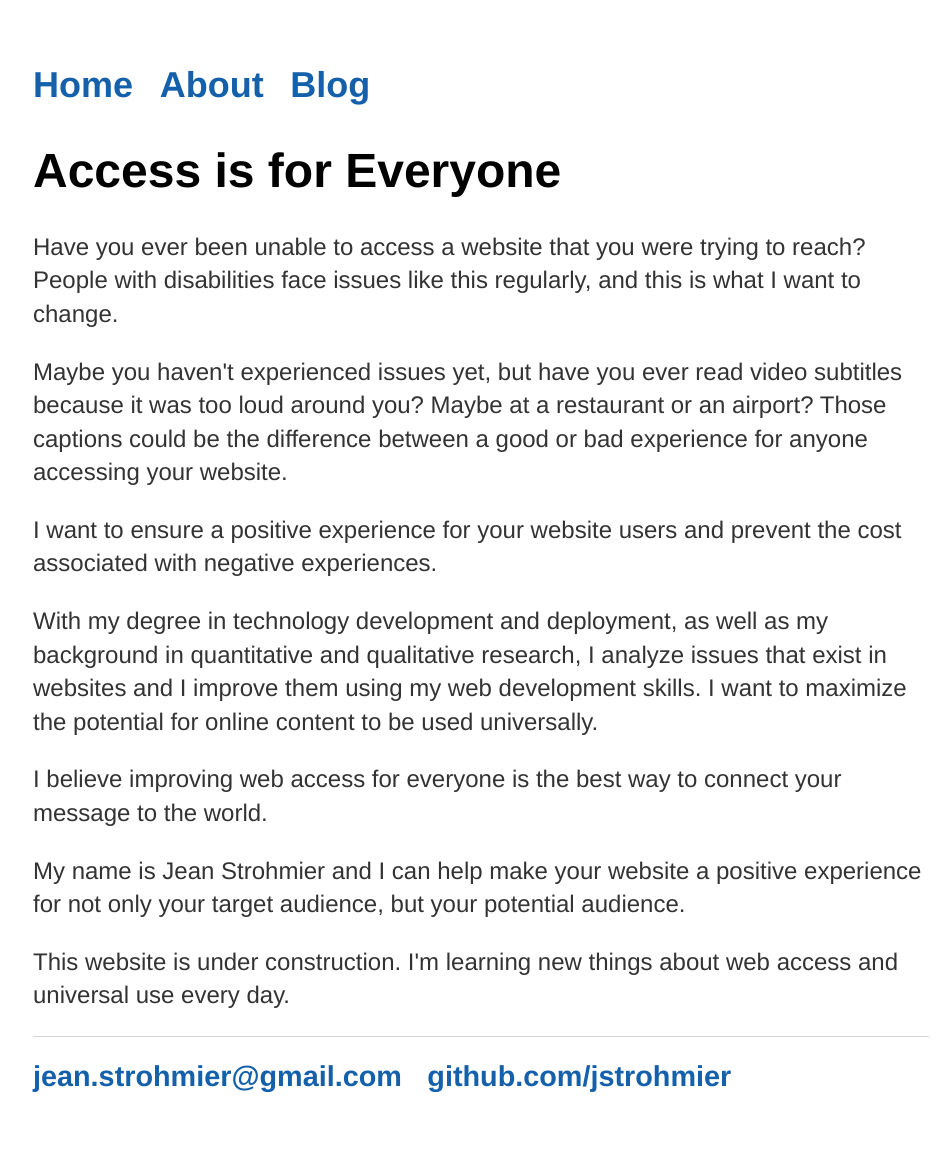
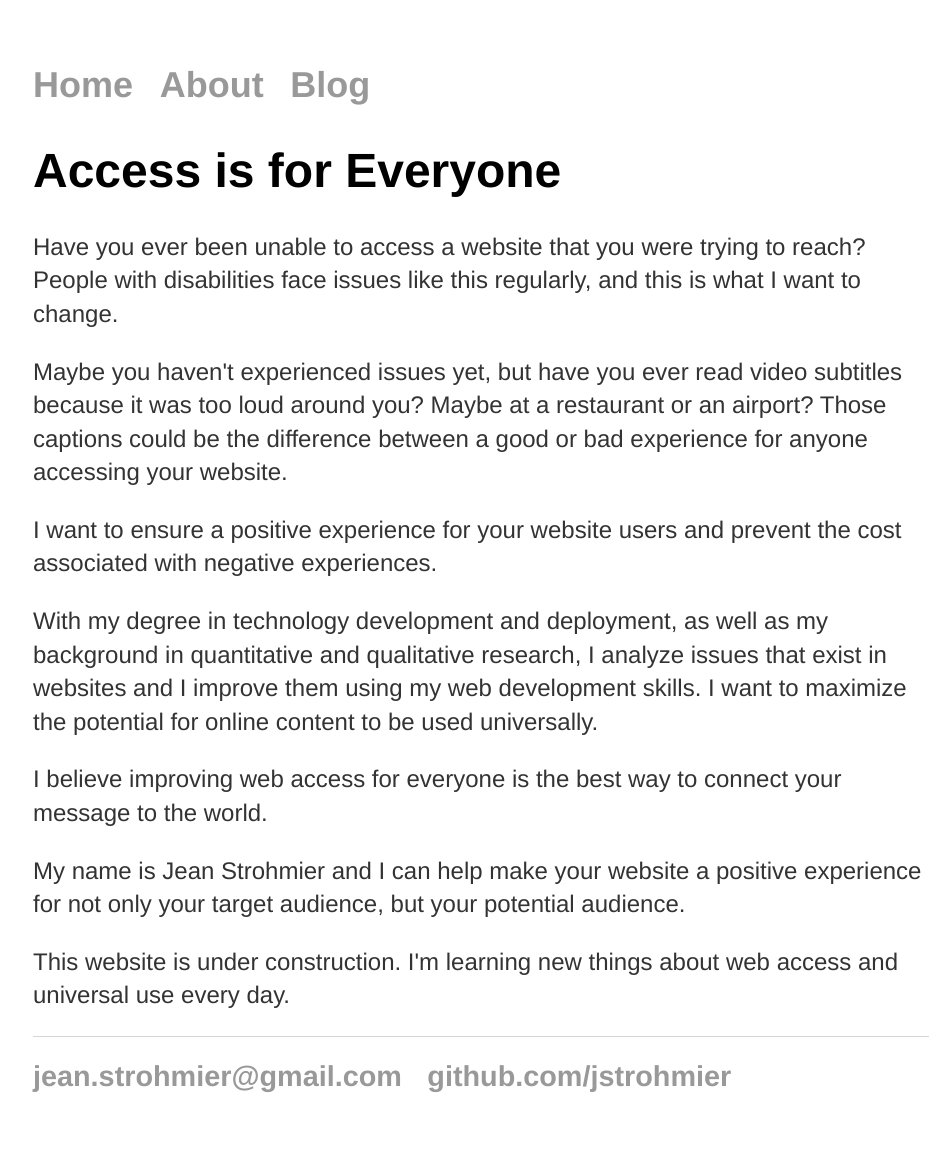
Before and after one commit to JStrohmier/jstrohmier.github.io, a Jekyll site: the page built from index.html, in a window 1280 px wide. Shown: the whole page, without its empty margins (159-1110 px from the left). Built offline with Jekyll 4.4.1, drawn with Linux system fonts in a browser that asks for light colours.

Commit message:
Update main.css

```diff
--- a/css/main.css
+++ b/css/main.css
@@ -5,9 +5,9 @@ nav ul, footer ul {
 nav ul li, footer ul li {
     display: inline;margin-right: 20px;}
 a {
-    text-decoration: none;color:#1460AA;}
+    text-decoration: none; color:#999;}
 a:hover {
-    text-decoration: underline;}
+    text-decoration: underline; color: #1460AA;}
 h1 {
     font-size: 3em;}
 p, ul, ul li {
```
